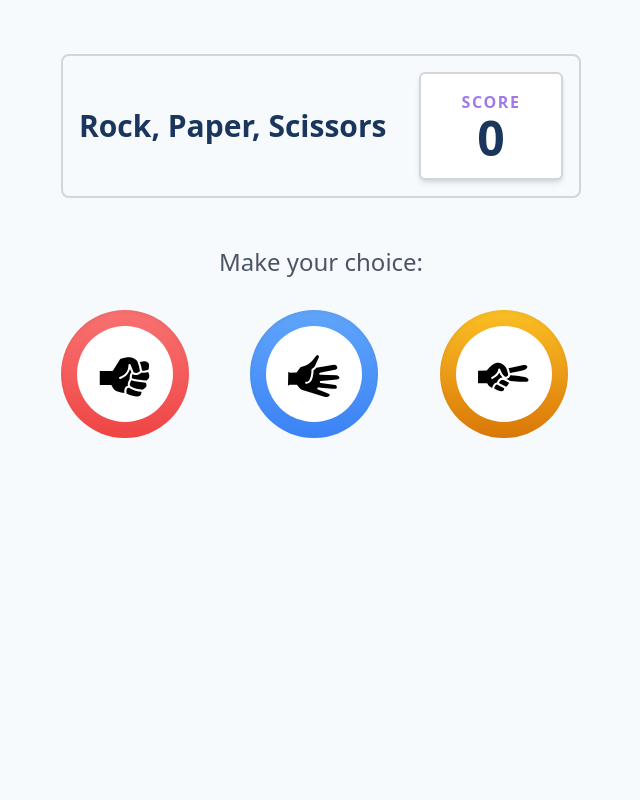
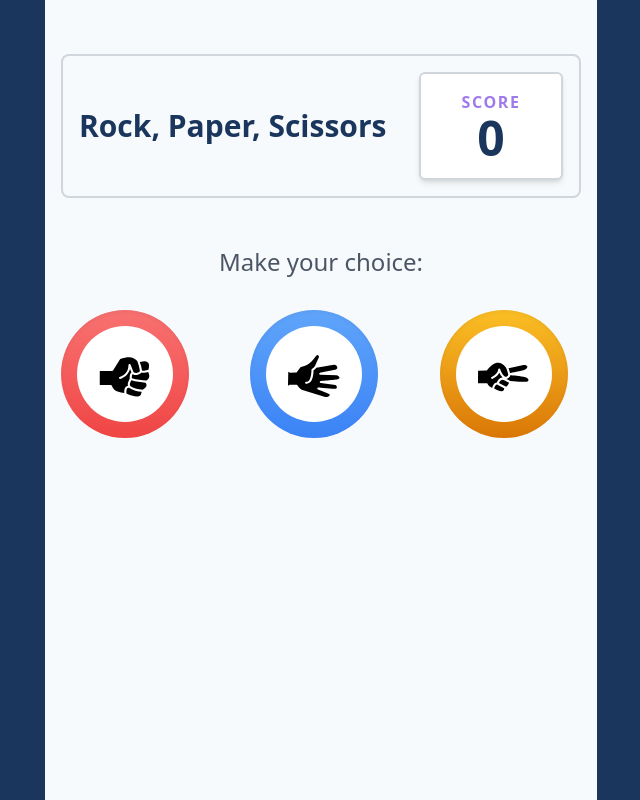
Before and after one commit to Ali-Faal9573/rock-paper, a Next.js app: page / in a window 1280 px wide. Shown: the whole page, without its empty margins (319-959 px from the left). Built offline with nearby package versions, Linux system fonts and the light colour scheme.

Commit message:
Update global styles to change body background color for improved visual consistency in the application.

```diff
--- a/app/globals.css
+++ b/app/globals.css
@@ -1,7 +1,7 @@
 @import 'tailwindcss';
 
 body {
-  @apply bg-[#f7fafc] min-h-screen flex flex-col items-center;
+  @apply bg-[#1a365d] min-h-screen flex flex-col items-center;
 }
 
 .choice-btn {
```
